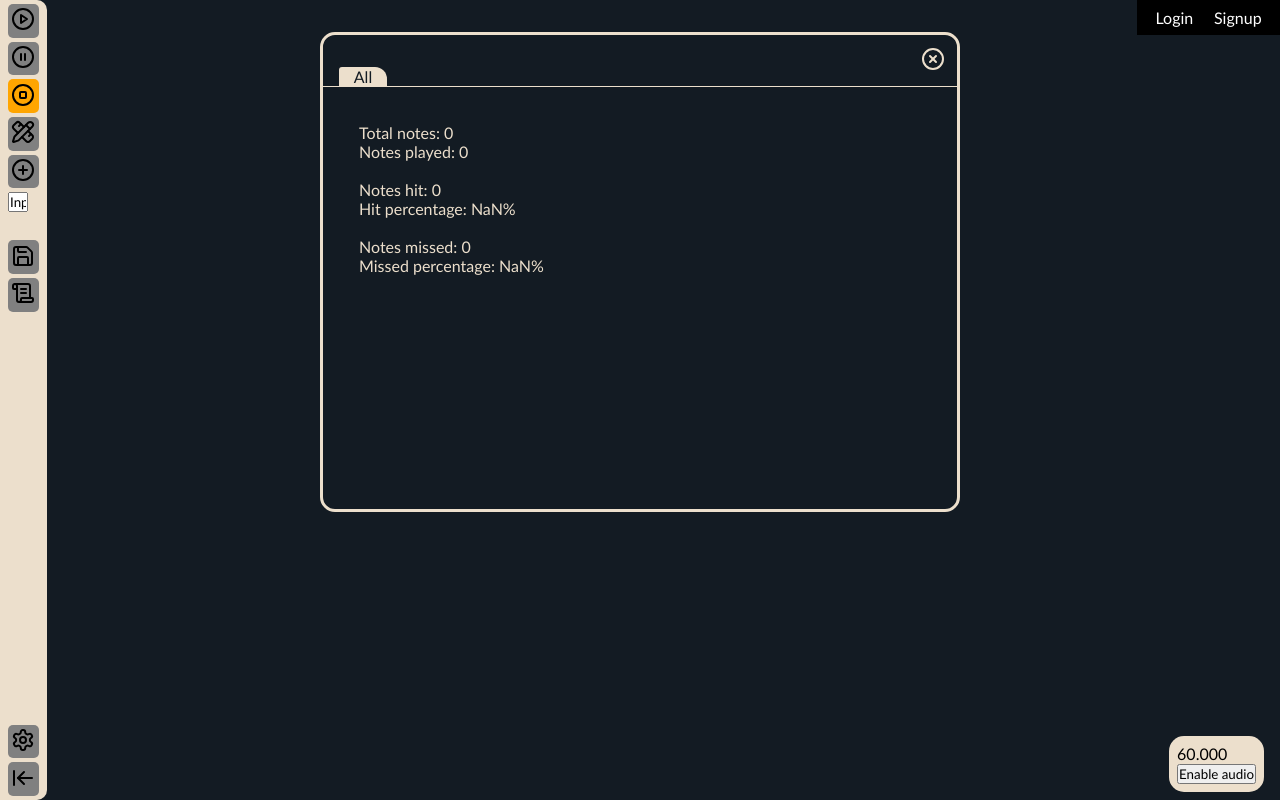
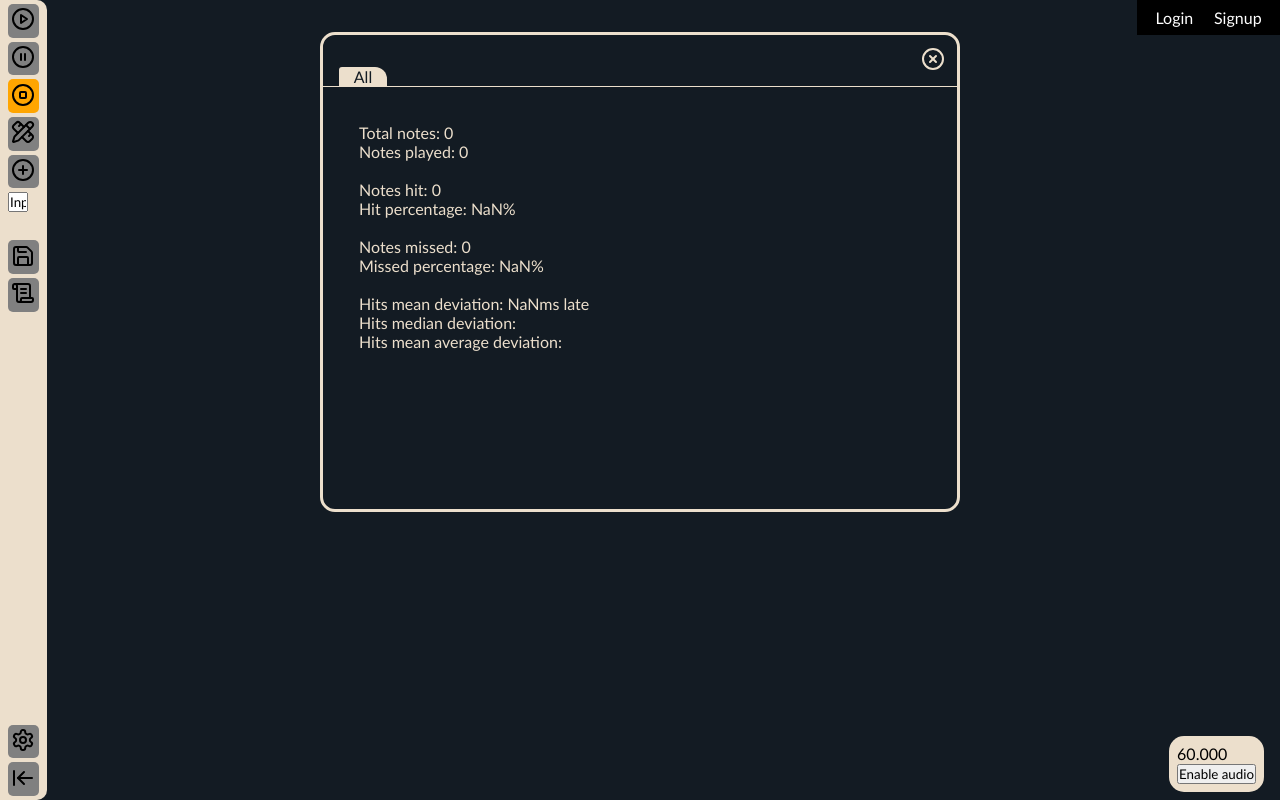
Before and after one commit to Bendoman/RhythmAcademy, a React (Vite) app: page / in a window 1280 px wide. Both pictures are taken after a click on the button 23 px from the left and 96 px from the top of the page. Built offline with nearby package versions, Linux system fonts and the light colour scheme.

Commit message:
Added mean hit deviation to stats screen

```diff
--- a/src/components/StatsScreen.tsx
+++ b/src/components/StatsScreen.tsx
@@ -37,6 +37,23 @@ const StatsScreen: React.FC<IStatsScreenProps> = ({ setShowStats, stats }) => {
         setNotesPlayed(notesHitRef.current + notesMissedRef.current)
     }, []);
 
+    // TODO: Change this from mean to some form of medium
+    const getAverageDeviation = () => {
+        let average = 0;
+        if(selectedTab < 0) {
+            stats.forEach(statObject => {
+                let hits = statObject.notesHit;
+                average += hits.length > 0 ? hits.reduce((sum, note) => sum + note.timeToZone, 0) / hits.length : 0;
+            });
+            average = average/stats.length;
+        } else {
+            let hits = stats[selectedTab].notesHit;
+            average = hits.length > 0 ? hits.reduce((sum, note) => sum + note.timeToZone, 0) / hits.length : 0;
+        }
+
+        return average > 0 ? `${Math.abs(average).toFixed(2)}ms early` : `${Math.abs(average).toFixed(2)}ms late`;
+    }
+
     return (
     <>
     <div className="statsScreen">
@@ -59,6 +76,7 @@ const StatsScreen: React.FC<IStatsScreenProps> = ({ setShowStats, stats }) => {
         </div>
 
         <div className="statContent">
+            {/* TODO: Change the percentages to be relative to notes played not total notes */}
             <p>Total notes:  {selectedTab < 0 ? totalNotes : stats[selectedTab].totalNotes}</p>
             <p>Notes played: {selectedTab < 0 ? notesPlayed : stats[selectedTab].notesHit.length + stats[selectedTab].notesMissed.length}</p><br/>
 
@@ -68,7 +86,11 @@ const StatsScreen: React.FC<IStatsScreenProps> = ({ setShowStats, stats }) => {
 
             <p>Notes missed: {selectedTab < 0 ? notesMissed : stats[selectedTab].notesMissed.length}</p>
             <p>Missed percentage: {selectedTab < 0 ? ((notesMissed/totalNotes) * 100).toFixed(2) :
-            ((stats[selectedTab].notesMissed.length/stats[selectedTab].totalNotes)*100).toFixed(2)}%</p>
+            ((stats[selectedTab].notesMissed.length/stats[selectedTab].totalNotes)*100).toFixed(2)}%</p><br/>
+
+            <p>Hits mean deviation: { getAverageDeviation() }</p>
+            <p>Hits median deviation: {  }</p>
+            <p>Hits mean average deviation: {  }</p>
         </div>
     </div>
 
--- a/src/components/run_controls/ChangeLaneKey.tsx
+++ b/src/components/run_controls/ChangeLaneKey.tsx
@@ -18,8 +18,6 @@ const ChangeLaneKey: React.FC<IChangeLaneKeyProps> = ({ canvas }) => {
 
 
     const handleKeyDown = useRef((event: KeyboardEvent) => {
-        console.log(event);
-
         if(event.key == 'space' || event.key == ' ')
             event.preventDefault();
 
--- a/src/components/styles/oldHomepage.css
+++ b/src/components/styles/oldHomepage.css
@@ -86,13 +86,14 @@
     pointer-events: all;
   }
 
+  .lane_editing {
 
-  .lane_editing {
     pointer-events: none;
     /* width: 10vw; */
     height: 100%;
     border-radius: 15px;
     background-color: #ecdfcc69;
+
 
     /* TODO: Make this more solid with run controls */
     padding-top: 5em;
@@ -117,7 +118,7 @@
     gap: 1em;
     color: #ECDFCC;
 
-    overflow: scroll;
+    overflow: auto;
   }
 
   .lane_editing input{
@@ -429,5 +430,5 @@
 }
 
 .statsScreen {
-  overflow: scroll;
+  overflow: auto;
 }
--- a/src/scripts/main.ts
+++ b/src/scripts/main.ts
@@ -1238,6 +1238,8 @@ function enableAudio() {
 
 
 function canvasMouseWheel(event: WheelEvent) {
+  console.log(event);
+
   let canvas = event.target as HTMLCanvasElement;
   if(!editing || !canvas.classList.contains('editing'))
     return;
```
